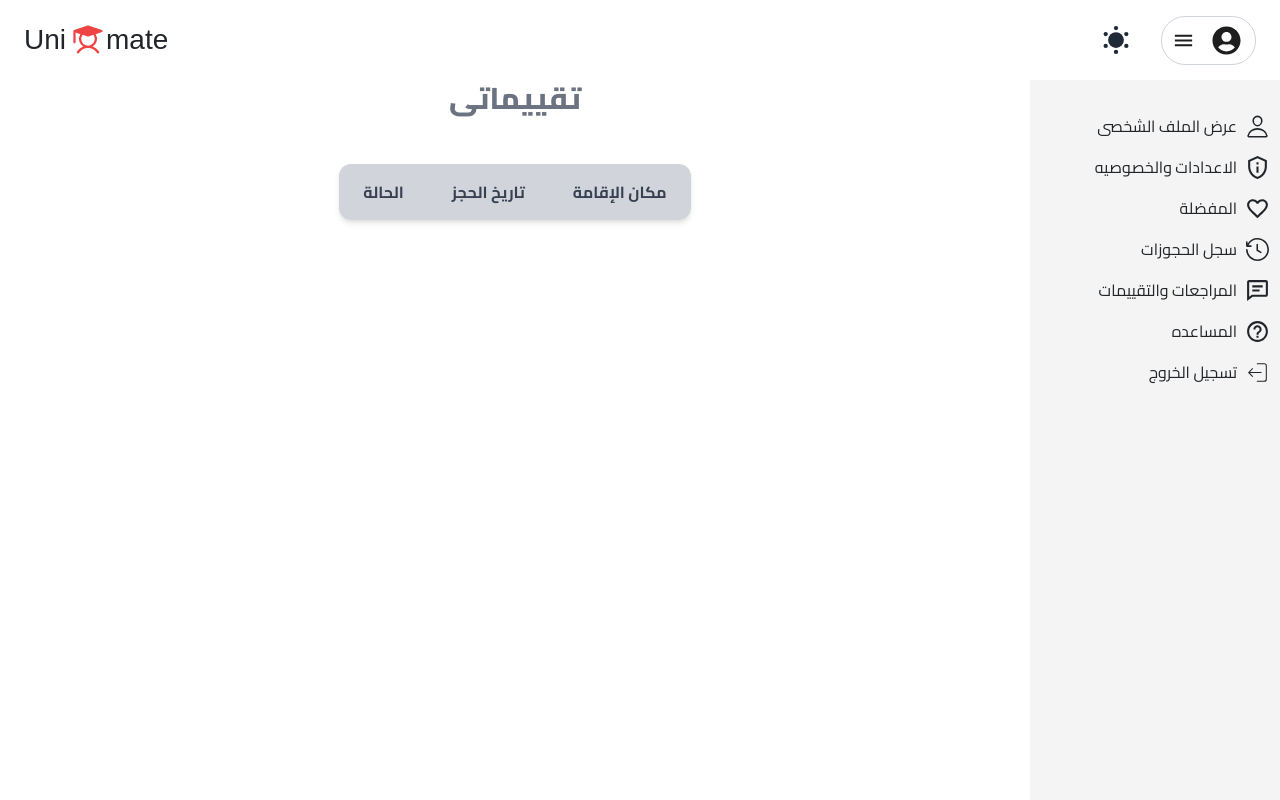
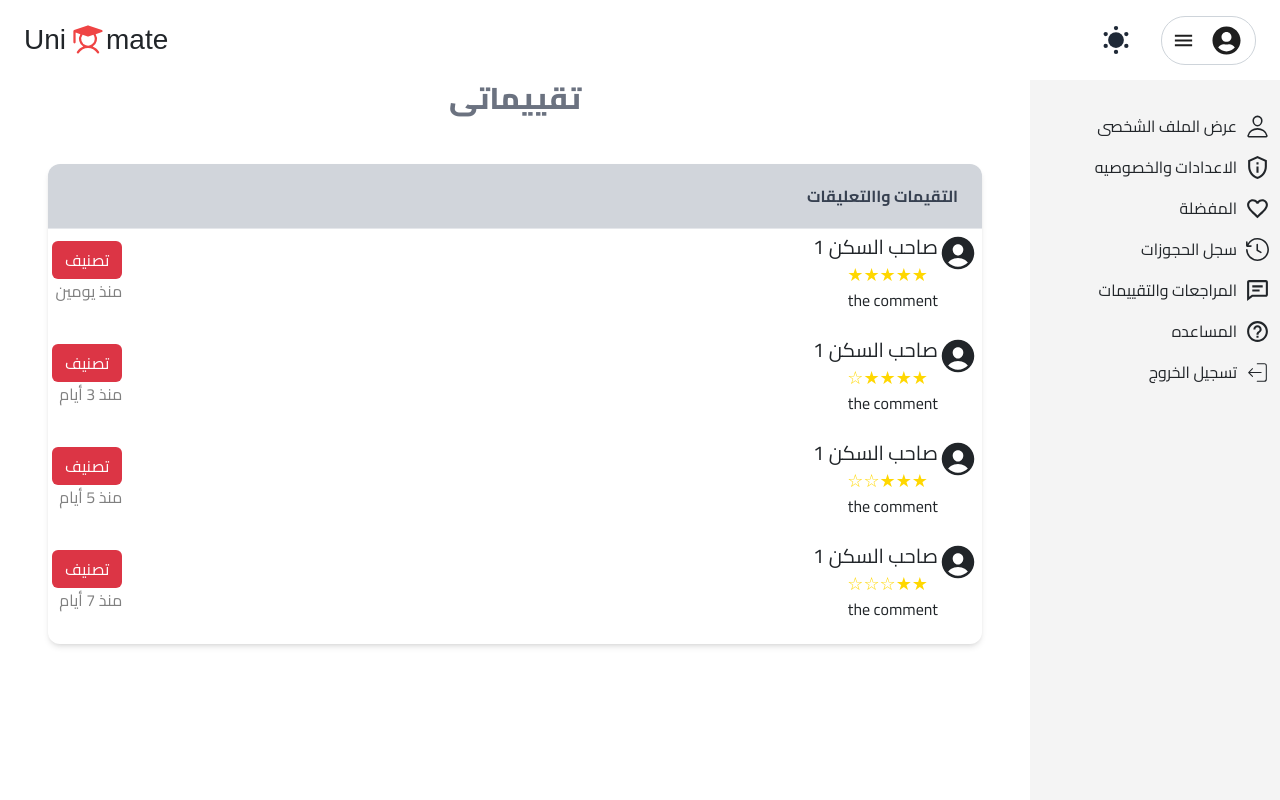
Before and after one commit to Mahmoud-Abd-Elrazek/Unimate, a React (Vite) app: page /auther/personalreviews in a window 1280 px wide. Shown: the top 800 px of the page. Built offline with nearby package versions, Linux system fonts and the light colour scheme; a web font is replaced by a local one.

Commit message:
add page personal_reviews for student

```diff
--- a/src/App.tsx
+++ b/src/App.tsx
@@ -22,6 +22,7 @@ import AuthorLayout from './pages/AuthorLayout/authorLayout'
 import EditProfilepage from './pages/EditProfilePage/editProfilepage'
 import My_reservations from './pages/My_reservations/My_reservations'
 import Personal_Reviews from './pages/Personal_Reviews/Personal_Reviews'
+import My_properties from './pages/My_properties/my_properties'
 
 // App component  to wrap all routes and components in a Router and Routes
 export default function App() {
@@ -46,6 +47,7 @@ export default function App() {
             <Route path='editprofile' element={<EditProfilepage/>}/>
             <Route  path='myreservations' element={<My_reservations/>}/>
             <Route path='personalreviews' element={<Personal_Reviews/>}/>
+            <Route path='myproperties' element={<My_properties/>}/> //this route for the owner
           </Route>
           <Route path='/roomdetails' element={<RoomDetails />} />
           <Route path='/help' element={<Help />} />
--- a/src/Store/useAuthStore.tsx
+++ b/src/Store/useAuthStore.tsx
@@ -1,9 +1,29 @@
+import { create } from "zustand";
 
-export default function useAuthStore() {
+interface AuthState {
+  isAuthenticated: boolean;
+  user: null;
+  token: string | null;
+  login: (user: null, token: string) => void;
+  logout: () => void;
+}
 
-    return (
-    <div>
+const useAuthStore = create<AuthState>((set) => ({
+  isAuthenticated: false,
+  user: null,
+  token: null,
+  login: (user, token) =>
+    set(() => ({
+      isAuthenticated: true,
+      user: user,
+      token: token,
+    })),
+  logout: () =>
+    set(() => ({
+      isAuthenticated: false,
+      user: null,
+      token: null,
+    })),
+}));
 
-    </div>
-  )
-}
+export default useAuthStore;
--- /dev/null
+++ b/src/components/RatingComponent/ratingComponent.css
@@ -0,0 +1,7 @@
+
+  .avatar {
+    width: 50px;
+    height: 50px;
+    border-radius: 50%;
+    background-color: #ccc;
+  }
--- /dev/null
+++ b/src/components/RatingComponent/ratingComponent.tsx
@@ -0,0 +1,58 @@
+import React from 'react';
+import './ratingComponent.css'
+import { IoPersonCircle } from "react-icons/io5";
+
+interface RatingProps {
+  rating: number;
+  timeAgo: string;
+}
+
+const RatingComponent: React.FC<RatingProps> = ({ rating, timeAgo }) => {
+  return (
+    <div className='flex  w-full justify-between items-center px-1' dir='rtl'>
+      <div className='flex'>
+      <div className="">
+      <IoPersonCircle className='w-10 h-10 '/>
+      </div>
+      <div>
+      <h1 className='text-xl'>صاحب السكن 1</h1>
+      <div style={styles.rating}>
+        {'★'.repeat(rating) + '☆'.repeat(5 - rating)}
+      </div>
+      <div>
+        the comment
+      </div>
+      </div>
+      </div>
+      <div>
+      <button className='btn MainColorBG text-white'>تصنيف</button>
+      <div style={styles.timeAgo}>{`منذ ${timeAgo}`}</div>
+      </div>
+    </div>
+  );
+};
+
+const styles = {
+  container: {
+    display: 'flex',
+    alignItems: 'center',
+  },
+  button: {
+    backgroundColor: '#007bff',
+    color: 'white',
+    border: 'none',
+    borderRadius: '4px',
+    padding: '10px 15px',
+    cursor: 'pointer',
+  },
+  rating: {
+    margin: '0 10px',
+    fontSize: '18px',
+    color: '#FFD700',
+  },
+  timeAgo: {
+    color: 'gray',
+  },
+};
+
+export default RatingComponent;
--- a/src/pages/Favorites/favorites.tsx
+++ b/src/pages/Favorites/favorites.tsx
@@ -1,9 +1,23 @@
 // import React from 'react'
 
+import { useState } from "react"
+// import { Link } from "react-router"
+
 export default function Favorites() {
+  const [data, setdata] = useState([])
+
   return (
     <div>
-      this is favroute page
+      <h1 className="text-2xl text-gray-500 text-center mt-10">تفضيلاتى</h1>
+      {data.length > 0 ?
+        <div>
+
+        </div> :
+        <div className="flex flex-col items-center justify-start min-h-screen mt-20">
+          <p className="text-lg my-10 text-gray-700">لا توجد شقق مفضله حتى الان</p>
+          {/* <Link to="/" className="btn MainColorBG text-white">Go to Home</Link> */}
+        </div>
+      }
     </div>
   )
 }
--- /dev/null
+++ b/src/pages/My_properties/my_properties.tsx
@@ -0,0 +1,8 @@
+// صفحه عقاراتى
+export default function My_properties() {
+  return (
+    <div>
+      صفحه عقاراتى
+    </div>
+  )
+}
--- a/src/pages/Personal_Reviews/Personal_Reviews.tsx
+++ b/src/pages/Personal_Reviews/Personal_Reviews.tsx
@@ -1,22 +1,22 @@
 // import React from 'react'
-
+import RatingComponent from "../../components/RatingComponent/ratingComponent"
 export default function Personal_Reviews() {
   return (
-    <div className="flex flex-col justify-center items-center">
+    <div className="flex flex-col justify-center items-center ">
       <h1 className="text-3xl font-extrabold text-gray-500">تقييماتى</h1>
-      <div className="p-5">
-
-<div className="overflow-x-auto rounded-xl shadow-md ">
-<table className="min-w-full text-right border-collapse">
-<thead>
+      <div className="p-5 w-full">
+        <div className="overflow-x-auto rounded-xl shadow-md w-full min-h-[30rem]">
+          <table className="w-full text-right border-collapse">
+            <thead className="h-[4rem]">
               <tr className="bg-gray-300 text-gray-700">
-    <th className="py-3 px-4 ">الحالة</th>
-    <th className="py-3 px-4">تاريخ الحجز</th>
-    <th className="py-3 px-4">مكان الإقامة</th>
+                <th className="px-4 py-2 border-b">التقيمات واالتعليقات</th>
               </tr>
             </thead>
-<tbody>
-
+            <tbody className=" flex flex-col gap-4 mt-1">
+            <RatingComponent rating={5} timeAgo="يومين" />
+            <RatingComponent rating={4} timeAgo="3 أيام" />
+            <RatingComponent rating={3} timeAgo="5 أيام" />
+            <RatingComponent rating={2} timeAgo="7 أيام" />
             </tbody>
           </table>
         </div>
--- /dev/null
+++ b/src/pages/protectedRoute.tsx
@@ -0,0 +1,9 @@
+// import React from 'react'
+
+export default function protectedRoute() {
+  return (
+    <div>
+
+    </div>
+  )
+}
```
Lines whose indentation alone changed are shown as unchanged.
